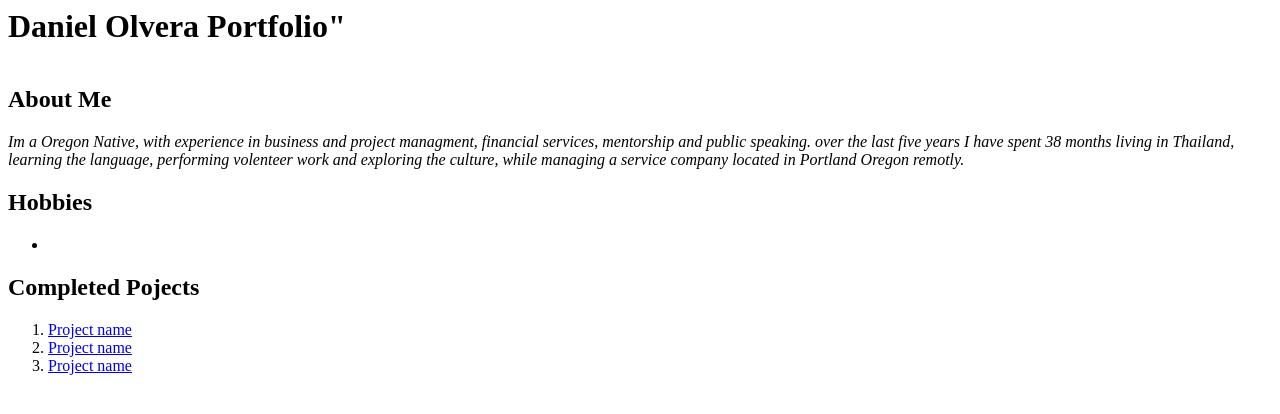
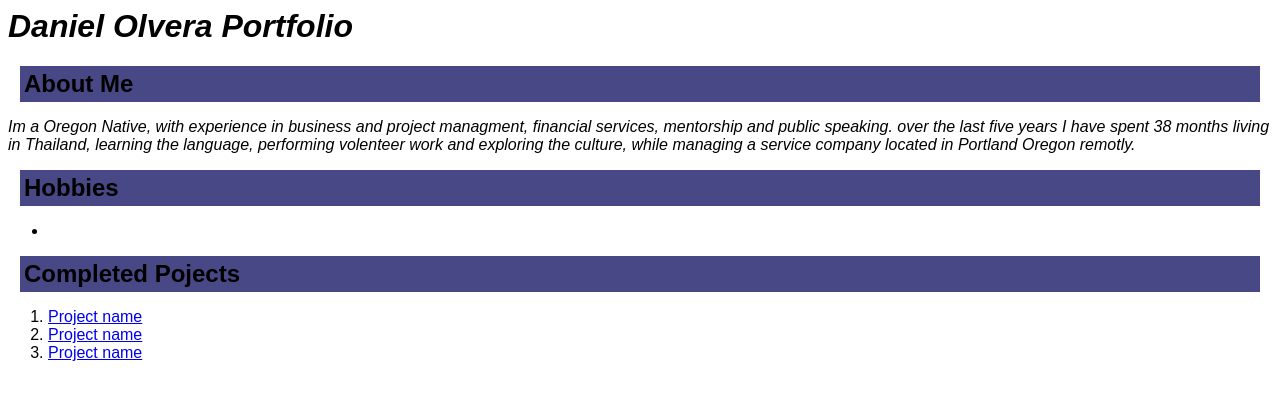
Before and after one commit to MrDancodes/Epicodus-Independent-Project-1, a plain HTML site: page index.html in a window 1280 px wide. Drawn offline with Linux system fonts and the light colour scheme.

Commit message:
Add Css to Styles.css file.

```diff
--- a/css/styles.css
+++ b/css/styles.css
@@ -0,0 +1,4 @@
+img{float: right}
+h2{Margin: 12px;border:2px rgb(252, 248, 248);padding:4px; background-color:rgb(72, 72, 134)}
+body{font-family: sans-serif;font-weight: lighter;color: rgb(0, 0, 0);}
+h1{font-style: italic; font-weight: bold;
--- a/index.html
+++ b/index.html
@@ -1,11 +1,14 @@
 <!DOCTYPE html/>
 <html>
     <head>
-      <title><strong>Project One</strong>/></title>
+      <link href="css/styles.css"rel="stylesheet" type="text/css"
+      title="Project One"></title>
     </head>
     <div>
     <body>
-      <H1>Daniel Olvera Portfolio"</H1>
+      <strong>
+      <H1> Daniel Olvera Portfolio</H1>
+      </strong>
         <img src="" alt="">
         <span>
       <H2>About Me</H2>
```
Lines whose indentation alone changed are shown as unchanged.
